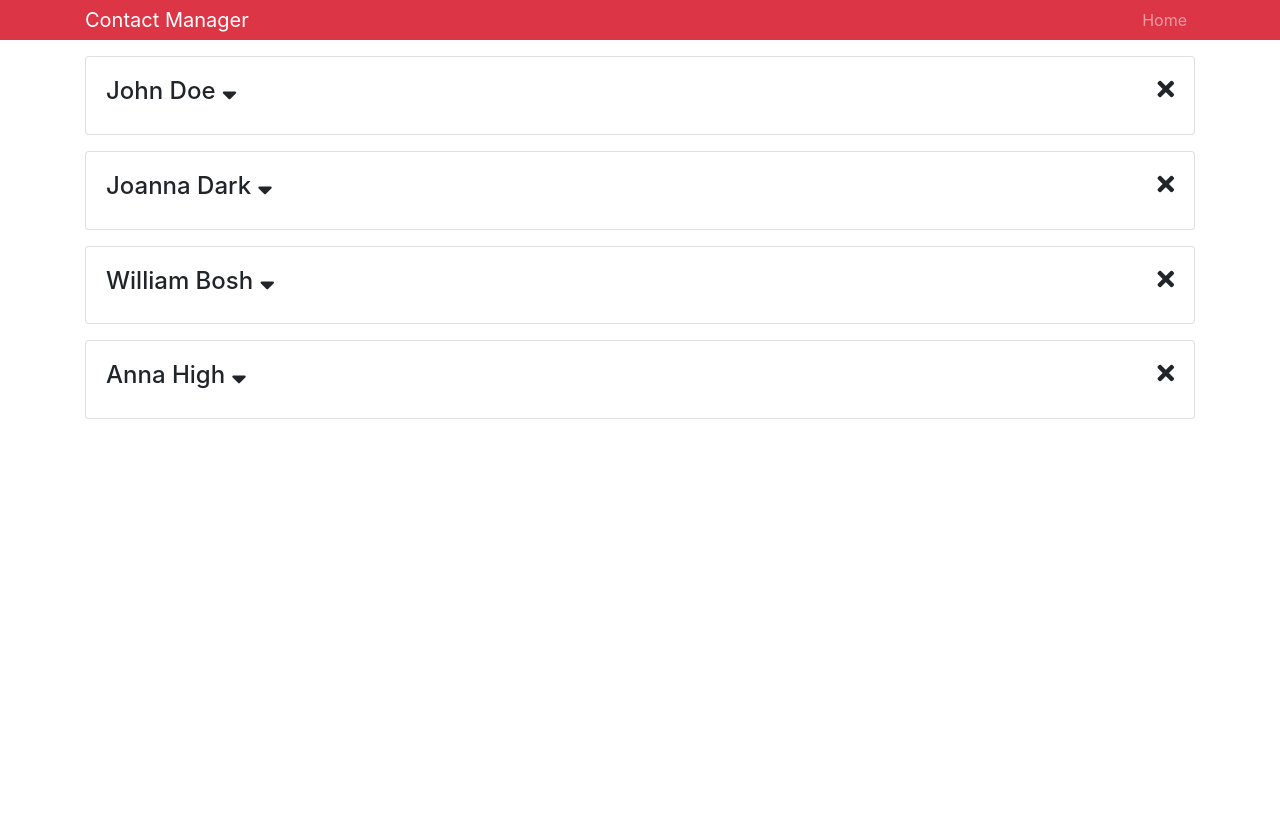
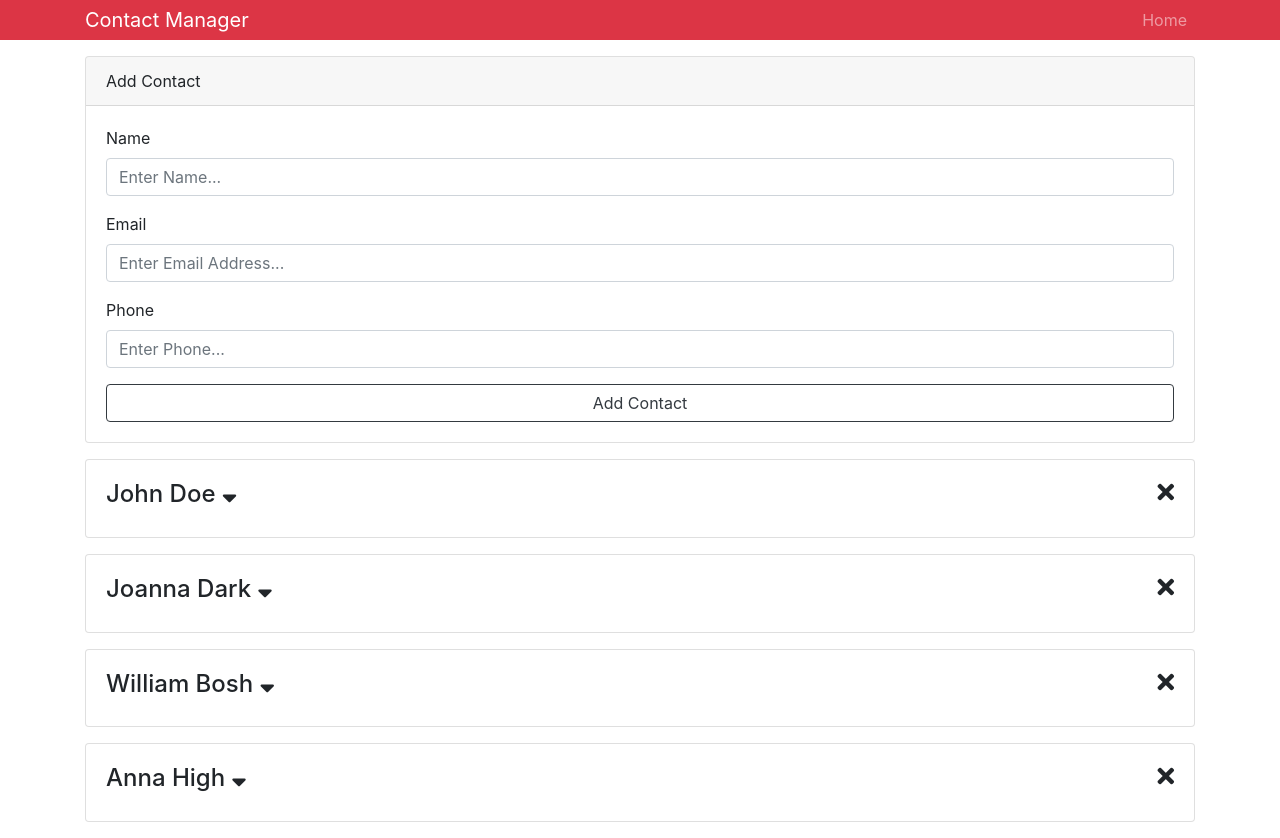
Before and after one commit to pm4git/contactmanager, a React (Create React App) app: page / in a window 1280 px wide. Before the commit the page ends 800 px from the top, so only its background shows below. Built offline with nearby package versions, Linux system fonts and the light colour scheme; the HTML template or start-up script is replaced by a standard one.

Commit message:
added AddContact component

```diff
--- a/src/App.js
+++ b/src/App.js
@@ -1,8 +1,9 @@
 import React from 'react';
-import Header from "./Components/Header";
+import Header from "./Components/layout/Header";
 import 'bootstrap/dist/css/bootstrap.min.css';
-import Contacts from "./Components/Contacts";
+import Contacts from "./Components/contacts/Contacts";
 import Provider from "./context";
+import AddContact from "./Components/contacts/AddContact";
 
 function App() {
 
@@ -11,6 +12,7 @@
             <div className="App">
                 <Header branding="Contact Manager"/>
                 <div className="container">
+                    <AddContact/>
                     <Contacts/>
                 </div>
             </div>
--- /dev/null
+++ b/src/Components/contacts/AddContact.js
@@ -0,0 +1,47 @@
+import React, {Component} from 'react';
+
+class AddContact extends Component {
+    state = {
+        name: "",
+        email: "",
+        phone: ""
+    };
+
+    render() {
+        const {name, email, phone} = this.state;
+
+        const onChange = (e) => {
+            this.setState({[e.target.name]: e.target.value})
+        };
+
+        return (
+            <div className="card mb-3">
+                <div className="card-header">
+                    Add Contact
+                </div>
+                <div className="card-body">
+                    <form>
+                        <div className="form-group">
+                            <label htmlFor="name">Name</label>
+                            <input type="text" name="name" className="fom-control form-control"
+                                   placeholder="Enter Name..." value={name} onChange={onChange}/>
+                        </div>
+                        <div className="form-group">
+                            <label htmlFor="email">Email</label>
+                            <input type="email" name="email" className="fom-control form-control"
+                                   placeholder="Enter Email Address..." value={email} onChange={onChange}/>
+                        </div>
+                        <div className="form-group">
+                            <label htmlFor="phone">Phone</label>
+                            <input type="text" name="phone" className="fom-control form-control"
+                                   placeholder="Enter Phone..." value={phone} onChange={onChange}/>
+                        </div>
+                        <input type="submit" value="Add Contact" className="btn btn-outline-dark btn-block"/>
+                    </form>
+                </div>
+            </div>
+        );
+    }
+}
+
+export default AddContact;
--- a/src/Components/Contact.js
+++ b/src/Components/contacts/Contact.js
@@ -1,6 +1,6 @@
 import React, {Component} from 'react';
 import PropTypes from 'prop-types';
-import {Consumer} from "../context";
+import {Consumer} from "../../context";
 
 class Contact extends Component {
     state = {showContactInfo: false};
--- a/src/Components/Contacts.js
+++ b/src/Components/contacts/Contacts.js
@@ -1,6 +1,6 @@
 import React, {Component} from 'react';
 import Contact from "./Contact";
-import {Consumer} from "../context";
+import {Consumer} from "../../context";
 
 class Contacts extends Component {
 
```
Also changed, not shown: src/Components/layout/Header.js (renamed from src/Components/Header.js).
